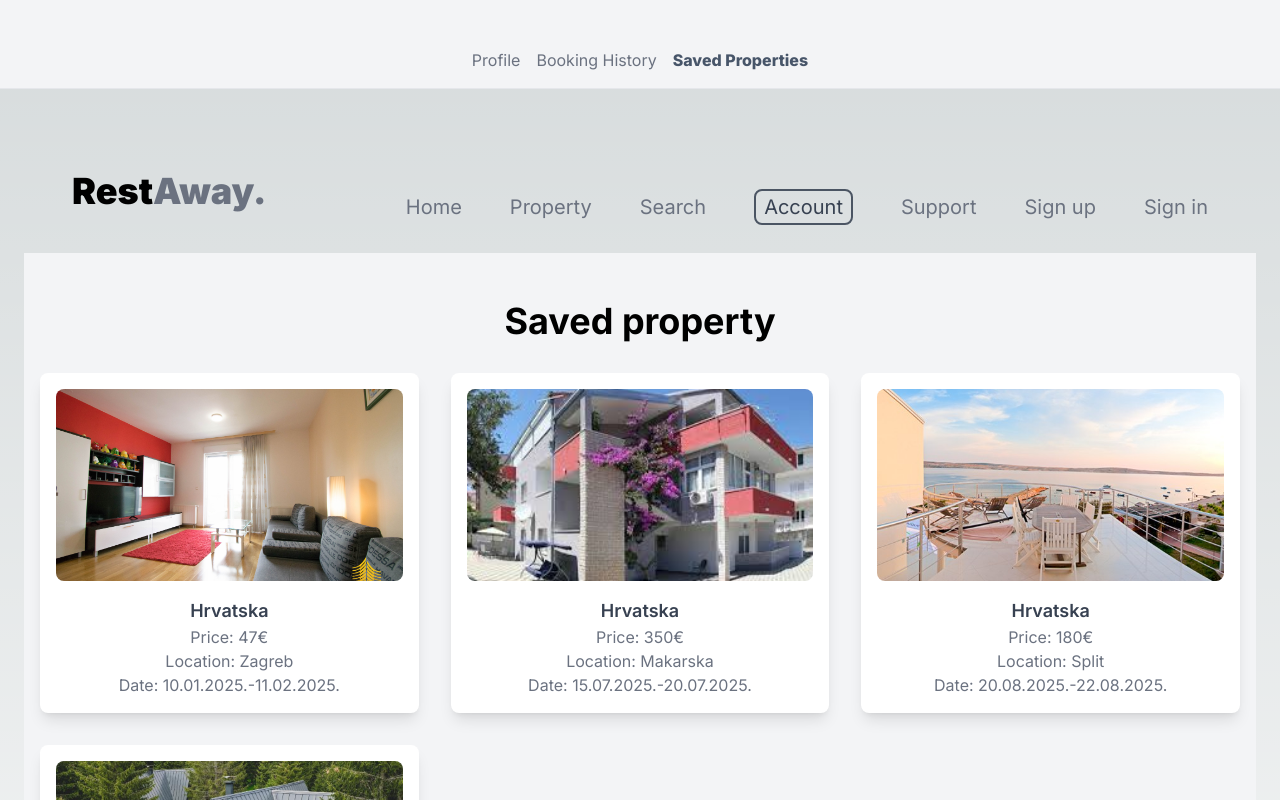
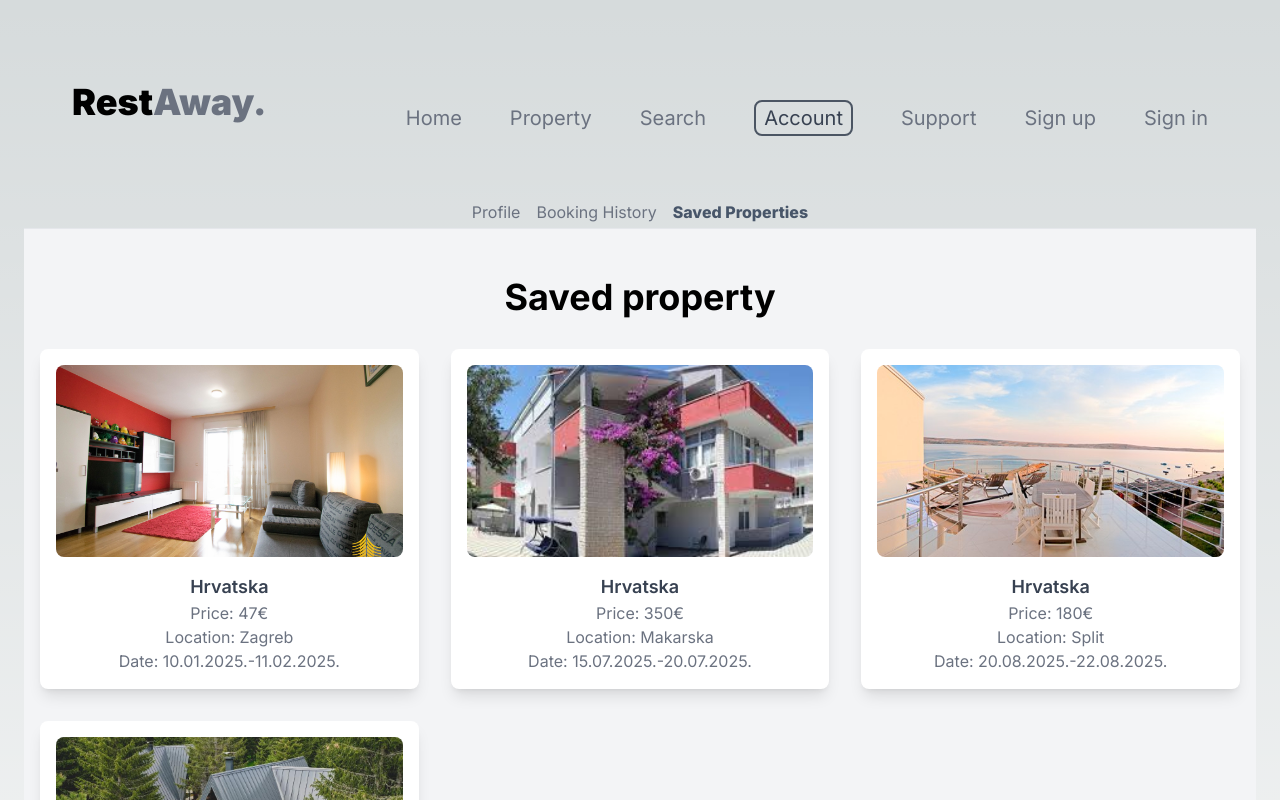
Before and after one commit to dariamilic/korisnicka-sucelja, a Next.js app in the folder rest_away_booking_project/: page /account/saved_properties in a window 1280 px wide. Shown: the top 800 px of the page. Built offline with nearby package versions, Linux system fonts and the light colour scheme.

Commit message:
side navigation set

```diff
--- a/rest_away_booking_project/src/app/account/_components/navigation.tsx
+++ b/rest_away_booking_project/src/app/account/_components/navigation.tsx
@@ -34,7 +34,7 @@ function processPage(page: Page, index: number, pathname: string) {
     </li>
   );
 }
-export function Navigation() {
+export function SideNavigation() {
   const pathname = usePathname();
   console.log(pathname);
   return (
--- a/rest_away_booking_project/src/app/account/booking_history/page.tsx
+++ b/rest_away_booking_project/src/app/account/booking_history/page.tsx
@@ -1,5 +1,6 @@
 'use client'
 import { Navigation } from "@/components/navigation";
+import { SideNavigation } from "../_components/navigation";
 import { useState, useCallback } from "react";
 
 
@@ -14,6 +15,8 @@ export default function AccountBookingHistoryPage() {
     return (
       <>
       <Navigation isOpen={isOpen} setIsOpen={handleSetIsOpen} />
+      <SideNavigation />
+
       <main className="flex min-h-screen flex-col items-center justify-center p-6 text-center">
         <h1 className="text-2xl font-bold tracking-tight leading-normal">Sorry, but it looks like you haven&apos;t booked any accommodation yet...</h1>
       </main>
--- a/rest_away_booking_project/src/app/account/layout.tsx
+++ b/rest_away_booking_project/src/app/account/layout.tsx
@@ -1,5 +1,4 @@
 import type { Metadata } from "next";
-import { Navigation } from "./_components/navigation";
 
 export const metadata: Metadata = {
   title: "Account",
@@ -12,10 +11,6 @@ export default function AccountLayout({
 }) {
   return (
     <section>
-      {/* Sporedna navigacija između glavne navigacije i sadržaja */}
-      <div className="flex justify-center bg-gray-100 p-4 border-b">
-        <Navigation />
-      </div>
 
       {/* Glavni sadržaj stranice */}
       <main className="p-6">
--- a/rest_away_booking_project/src/app/account/page.tsx
+++ b/rest_away_booking_project/src/app/account/page.tsx
@@ -1,5 +1,7 @@
 "use client";
 import { Navigation } from "@/components/navigation";
+import { SideNavigation } from "./_components/navigation";
+
 import {useState, useCallback} from "react";
 
 export default function Account() {
@@ -12,6 +14,7 @@ export default function Account() {
   return (
     <main>
       <Navigation isOpen={isOpen} setIsOpen={handleSetIsOpen} />
+      <SideNavigation />
       <header  className="flex min-h-screen flex-col items-center p-10">
       <h1 className="text-6xl font-extrabold tracking-tight">Account</h1>
       </header>
--- a/rest_away_booking_project/src/app/account/profile/page.tsx
+++ b/rest_away_booking_project/src/app/account/profile/page.tsx
@@ -3,6 +3,7 @@ import './profile.css';
 import { Navigation } from "@/components/navigation";
 import { useState, useCallback } from "react";
 import Image from "next/image";
+import { SideNavigation } from '../_components/navigation';
 
 
 export default function AccountProfilePage() {
@@ -17,6 +18,7 @@ export default function AccountProfilePage() {
     <>
       {/* Navigacija */}
       <Navigation isOpen={isOpen} setIsOpen={handleSetIsOpen} />
+      <SideNavigation/>
 
       {/* Glavni sadržaj stranice */}
       <main className="profile-container">
@@ -28,7 +30,7 @@ export default function AccountProfilePage() {
         {/* Sekcija za profilnu sliku */}
         <div className="profile-section">
           <div className="profile-picture">
-            <Image src="/emily.png" alt="Profile" />
+            <Image alt="Profile Picture" src="/emily.png" width={100} height={100} />
             <button className="update-btn">Update</button>
           </div>
         </div>
--- a/rest_away_booking_project/src/app/account/saved_properties/page.tsx
+++ b/rest_away_booking_project/src/app/account/saved_properties/page.tsx
@@ -1,5 +1,6 @@
 'use client';
 import { Navigation } from "@/components/navigation";
+import { SideNavigation } from "../_components/navigation";
 import { useState, useCallback } from "react";
 import Image from "next/image";
 
@@ -50,6 +51,10 @@ export default function AccountSavedPropertiesPage() {
   return (
     <>
       <Navigation  isOpen={isOpen} setIsOpen={handleSetIsOpen} />
+      <div className="flex justify-center p-1 border-b">
+      <SideNavigation />
+      </div>
+
 
       <section className="bg-gray-100 py-12">
         <div className="container mx-auto px-4">
--- a/rest_away_booking_project/src/app/search/_components/navigation.tsx
+++ b/rest_away_booking_project/src/app/search/_components/navigation.tsx
@@ -39,7 +39,7 @@ function processPage(page: Page, index: number, pathname: string) {
     </li>
   );
 }
-export function Navigation() {
+export function SideNavigation() {
   const pathname = usePathname();
   console.log(pathname);
   return (
--- a/rest_away_booking_project/src/app/search/layout.tsx
+++ b/rest_away_booking_project/src/app/search/layout.tsx
@@ -1,5 +1,4 @@
 import type { Metadata } from "next";
-import { Navigation } from "./_components/navigation";
 
 export const metadata: Metadata = {
   title: "Search",
@@ -12,10 +11,6 @@ export default function SearchLayout({
 }) {
   return (
     <section>
-      {/* Sporedna navigacija između glavne navigacije i sadržaja */}
-      <div className="flex justify-center bg-gray-100 p-4 border-b">
-        <Navigation />
-      </div>
 
       {/* Glavni sadržaj stranice */}
       <main className="p-6">
--- a/rest_away_booking_project/src/app/search/page.tsx
+++ b/rest_away_booking_project/src/app/search/page.tsx
@@ -1,5 +1,6 @@
 "use client";
 import { Navigation } from "@/components/navigation";
+import { SideNavigation } from "./_components/navigation";
 import {useState, useCallback} from "react";
 
 
@@ -12,6 +13,7 @@ export default function Search() {
   return (
     <main>
     <Navigation isOpen={isOpen} setIsOpen={handleSetIsOpen} />
+    <SideNavigation />
     <header  className="flex min-h-screen flex-col items-center p-10">
     <h1 className="text-6xl font-extrabold tracking-tight">Search</h1>
     </header>
```
